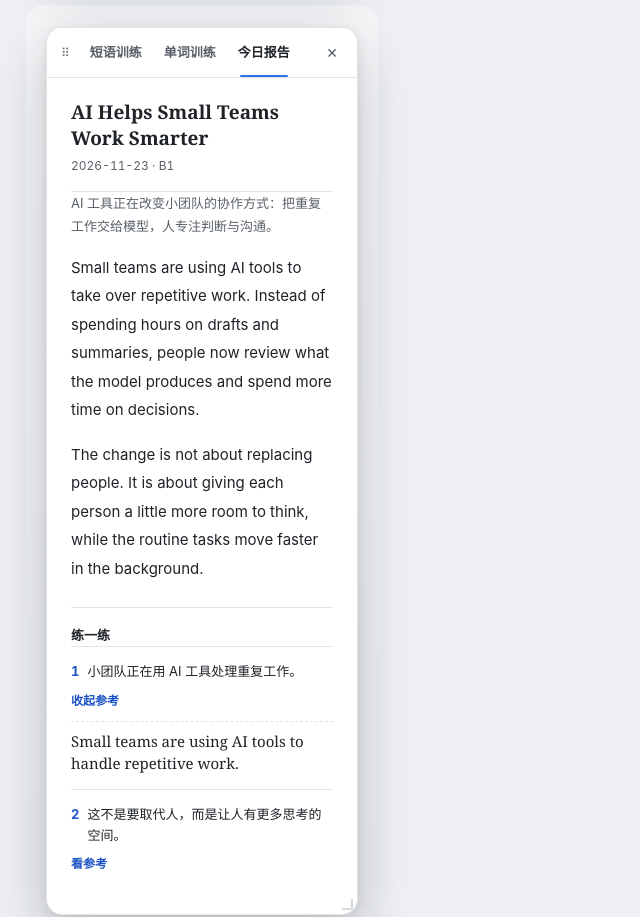
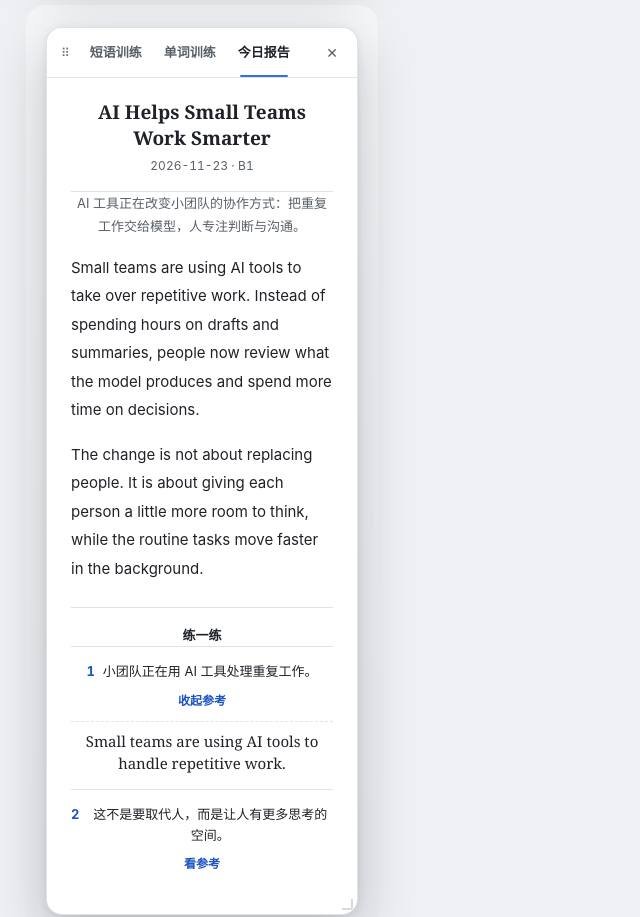
Before and after one commit to KYCOMING/dsh-english-gym, a website: page design/preview.html in a window 1280 px wide. Shown: the part 1587-2504 px from the top of the page, without its empty margins (0-640 px from the left). Drawn offline with Linux system fonts and the light colour scheme.

Commit message:
style(ui): center phrase feedback and report headings

```diff
--- a/design/preview.html
+++ b/design/preview.html
@@ -210,19 +210,22 @@
 .eg-fb-actions { margin-top: 18px; display: flex; gap: 10px; }
 
 /* ===== report ===== */
-.eg-report .r-top { display: flex; align-items: center; justify-content: space-between; gap: 8px; }
-.eg-rtitle { font-family: var(--eg-serif); font-size: var(--eg-fs-lg); line-height: 1.35; font-weight: 700; margin: 0; overflow-wrap: break-word; min-width: 0; }
-.eg-rmeta { color: var(--eg-ink-2); font-size: var(--eg-fs-xs); margin-top: 6px; font-variant-numeric: tabular-nums; }
-.eg-rsum { margin: 16px 0 0; padding: 0; border-top: 1px solid var(--eg-line); border-radius: 0; background: transparent; color: var(--eg-ink-2); font-size: var(--eg-fs-sm); line-height: 1.75; }
+.eg-report .r-top { display: flex; align-items: center; justify-content: center; gap: 8px; }
+.eg-rtitle { font-family: var(--eg-serif); font-size: var(--eg-fs-lg); line-height: 1.35; font-weight: 700; margin: 0; overflow-wrap: break-word; min-width: 0; text-align: center; }
+.eg-rmeta { color: var(--eg-ink-2); font-size: var(--eg-fs-xs); margin-top: 6px; font-variant-numeric: tabular-nums; text-align: center; }
+.eg-rsum { margin: 16px 0 0; padding: 0; border-top: 1px solid var(--eg-line); border-radius: 0; background: transparent; color: var(--eg-ink-2); font-size: var(--eg-fs-sm); line-height: 1.75; text-align: center; }
 .eg-rp { margin: 16px 0 0; font-size: var(--eg-fs-md); line-height: 1.9; color: var(--eg-ink); }
 .eg-practice { margin-top: 24px; padding-top: 18px; border-top: 1px solid var(--eg-line); }
-.eg-ptitle { display: flex; align-items: center; gap: 7px; font-size: var(--eg-fs-sm); font-weight: 700; color: var(--eg-ink); }
+.eg-report .eg-ptitle { text-align: center; }
+.eg-report .eg-actions { justify-content: center; }
+.eg-report .eg-q-toggle { width: 100%; justify-content: center; }
+.eg-ptitle { display: flex; align-items: center; justify-content: center; gap: 7px; font-size: var(--eg-fs-sm); font-weight: 700; color: var(--eg-ink); }
 .eg-q { margin-top: 0; padding: 14px 0; border-top: 1px solid var(--eg-line); border-radius: 0; background: transparent; }
 .eg-q:first-of-type { border-top: none; }
-.eg-q-head { display: flex; gap: 8px; align-items: baseline; }
+.eg-q-head { display: flex; gap: 8px; align-items: baseline; justify-content: center; text-align: center; }
 .eg-q-n { font: 700 var(--eg-fs-sm)/1.4 var(--eg-font); color: var(--eg-accent-ink); font-variant-numeric: tabular-nums; flex: 0 0 auto; }
-.eg-q-zh { font-size: var(--eg-fs-sm); line-height: 1.6; }
-.eg-q-en { display: none; margin-top: 8px; padding-top: 8px; border-top: 1px dashed var(--eg-line); font-family: var(--eg-serif); font-size: var(--eg-fs-md); color: var(--eg-ink); }
+.eg-q-zh { font-size: var(--eg-fs-sm); line-height: 1.6; text-align: center; }
+.eg-q-en { display: none; margin-top: 8px; padding-top: 8px; border-top: 1px dashed var(--eg-line); font-family: var(--eg-serif); font-size: var(--eg-fs-md); color: var(--eg-ink); text-align: center; }
 .eg-q.reveal .eg-q-en { display: block; }
 .eg-q-toggle { margin-top: 7px; display: inline-flex; align-items: center; min-height: 24px; padding: 4px 0; background: none; border: none; color: var(--eg-accent-ink); cursor: pointer; font: 600 var(--eg-fs-xs)/1 var(--eg-font); }
 .eg-q-toggle:focus-visible { outline: 2px solid var(--eg-accent); outline-offset: 2px; border-radius: 4px; }
@@ -271,7 +274,11 @@
 .eg-drill .eg-inputwrap { width: 100%; }
 .eg-drill .eg-input { text-align: left; }
 .eg-drill .eg-hintbox { text-align: center; }
-.eg-drill .eg-fb { width: 100%; text-align: left; }
+.eg-drill .eg-fb { width: 100%; text-align: center; }
+.eg-drill .eg-fb-top { justify-content: center; }
+.eg-drill .eg-fb-actions { justify-content: center; }
+.eg-drill .eg-fb-tip { justify-content: center; align-items: center; text-align: center; }
+.eg-drill .eg-err { text-align: center; }
 
 /* ===== word bank bar ===== */
 .eg-bankbar { width: 100%; display: flex; justify-content: center; align-items: center; gap: 10px; padding: 0 0 10px; margin: 0 0 12px; border-bottom: 1px solid var(--eg-line); }
--- a/package.json
+++ b/package.json
@@ -1,6 +1,6 @@
 {
   "name": "dsh-english-gym",
-  "version": "0.3.15",
+  "version": "0.3.16",
   "private": true,
   "type": "module",
   "description": "English Gym — a lightweight, in-DSH English practice widget: phrase translation (中文→英文) + static/custom word-bank spelling drill + an AI/tech daily report. No voice.",
```
Also changed, not shown: client.js (+16 -9 lines), README.md.
